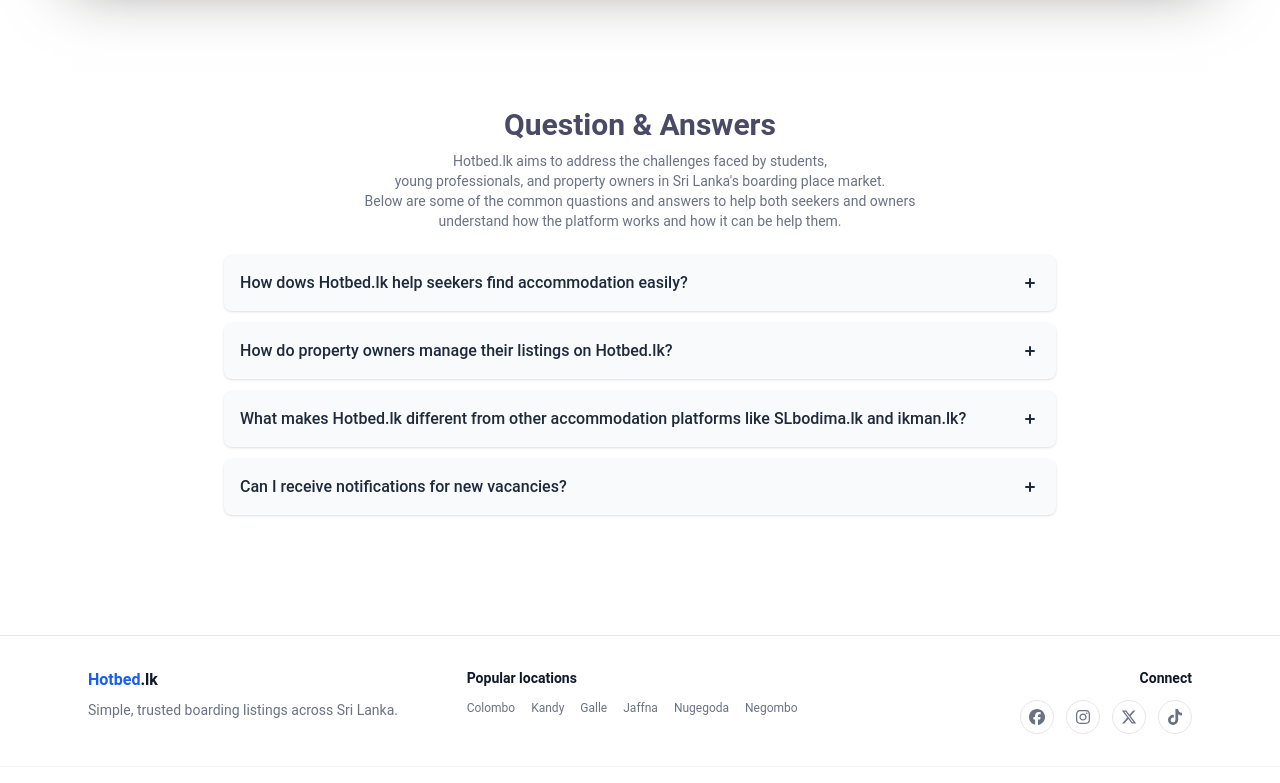
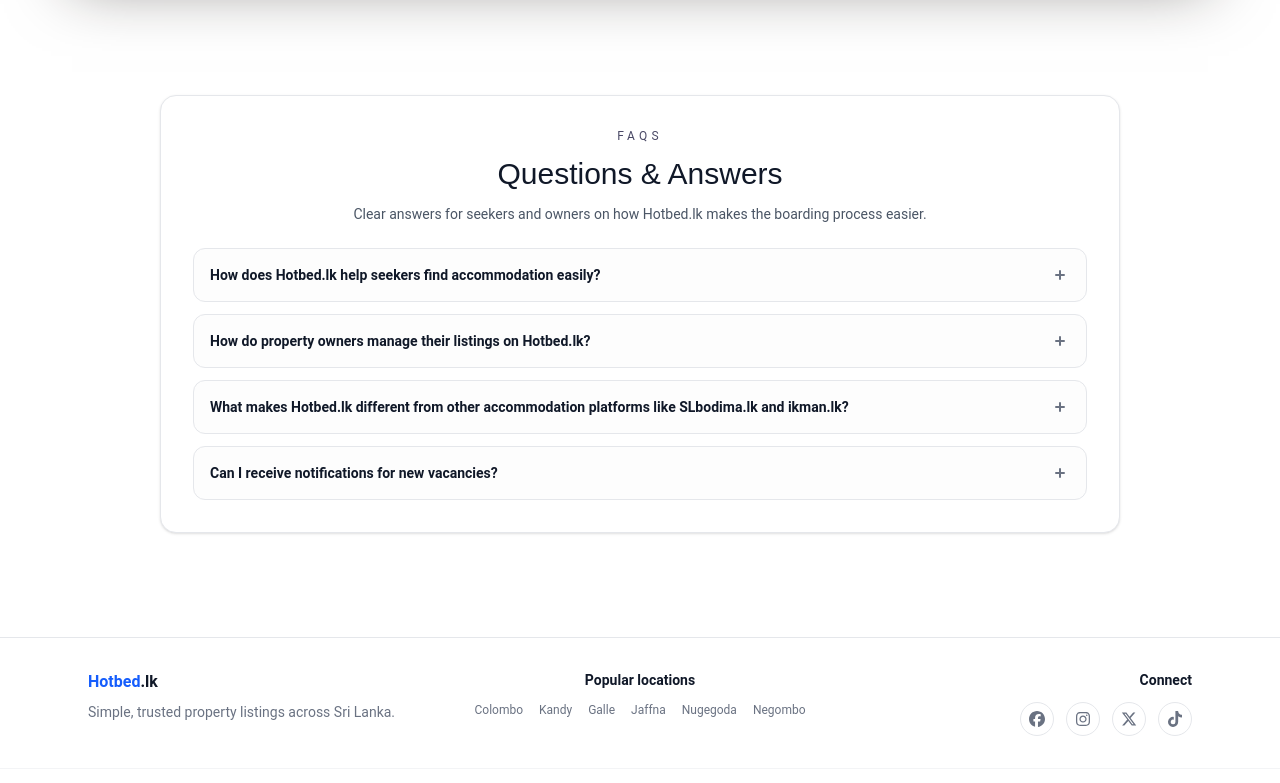
Before and after one commit to HotBedLK/frontend, a React app: page / in a window 1280 px wide. Shown: the part 2013-2796 px from the top of the page. Built offline with nearby package versions, Linux system fonts and the light colour scheme; the HTML template or start-up script is replaced by a standard one.

Commit message:
Enhance main functionality  and add login page

```diff
--- a/src/components/faq/FAQ.tsx
+++ b/src/components/faq/FAQ.tsx
@@ -1,7 +1,7 @@
 export default function FAQ() {
   const faqs = [
     {
-      q: "How dows Hotbed.lk help seekers find accommodation easily?",
+      q: "How does Hotbed.lk help seekers find accommodation easily?",
       a: "Hotbed.lk provides advanced filters for seekers to search for boarding places based on specific criteria such as location, price range, facilities, and proximity to key areas. This saves time and ensures seekers find the most relevant options without contacting multiple owners.",
     },
     {
@@ -14,37 +14,38 @@
     },
     {
       q: "Can I receive notifications for new vacancies?",
-      a: "Yes, Hotbed.lk offers a subscription and alert mechanism that allows seekers to receive notifications whenever a preferred property becomes available. This ensures that seekers are always in the loop about new vacancies without having to search manually.",
+      a: "Yes, Hotbed.lk offers a subscription and alert mechanism that allows seekers to receive notifications whenever a preferred property becomes available. This ensures that seekers are always in the loop about new vacancies without having to search manually.",
     },
   ];
 
   return (
-    <section className="mt-15 pb-20">
-      <div className="max-w-4xl mx-auto px-4 sm:px-6 lg:px-8 text-center">
-        <h2 className={`text-3xl font-bold text-[var(--primary-color)]`}>
-          Question & Answers
+    <section className="mt-12 pb-16">
+      <div className="mx-auto max-w-5xl px-4 sm:px-6 lg:px-8">
+        <div className="rounded-2xl border border-gray-200 bg-white p-6 shadow-sm sm:p-8">
+          <div className="text-center">
+            <p className="font-body text-xs uppercase tracking-[0.35em] text-[var(--primary-color)]">
+              FAQs
+            </p>
+            <h2 className="font-display mt-3 text-3xl text-gray-900">
+              Questions & Answers
             </h2>
-        <p className="mt-2 text-sm text-gray-500">
-          Hotbed.lk aims to address the challenges faced by students, <br />
-          young professionals, and property owners in Sri Lanka's boarding place
-          market.
-          <br />
-          Below are some of the common quastions and answers to help both
-          seekers and owners <br /> understand how the platform works and how it
-          can be help them.
+            <p className="font-body mt-3 text-sm text-gray-600">
+              Clear answers for seekers and owners on how Hotbed.lk makes the
+              boarding process easier.
             </p>
+          </div>
 
           <div className="mt-6 space-y-3 text-left">
             {faqs.map((f, i) => (
               <details
                 key={i}
-              className="group bg-gray-50 rounded-lg shadow-sm p-4"
+                className="group rounded-xl border border-gray-200 bg-gray-50/40 p-4 transition hover:border-gray-300"
                 aria-expanded="false"
               >
-              <summary className="flex items-center justify-between cursor-pointer text-gray-800 font-medium list-none">
-                <span>{f.q}</span>
+                <summary className="flex cursor-pointer list-none items-center justify-between text-sm font-semibold text-gray-900">
+                  <span className="font-body">{f.q}</span>
                   <svg
-                  className="w-5 h-5 transform transition-transform duration-200 group-open:rotate-45"
+                    className="h-5 w-5 transform text-gray-500 transition-transform duration-200 group-open:rotate-45"
                     viewBox="0 0 20 20"
                     fill="currentColor"
                     aria-hidden="true"
@@ -52,9 +53,12 @@
                     <path d="M10 5a1 1 0 011 1v3h3a1 1 0 110 2h-3v3a1 1 0 11-2 0v-3H6a1 1 0 110-2h3V6a1 1 0 011-1z" />
                   </svg>
                 </summary>
-              <div className="mt-3 text-sm text-gray-600">{f.a}</div>
+                <div className="font-body mt-3 text-sm text-gray-600">
+                  {f.a}
+                </div>
               </details>
             ))}
+          </div>
         </div>
       </div>
     </section>
--- a/src/components/layout/Footer/Footer.tsx
+++ b/src/components/layout/Footer/Footer.tsx
@@ -25,15 +25,15 @@
             <span className="text-blue-600">Hotbed</span>.lk
           </h1>
           <p className="mt-2 text-sm text-gray-500">
-            Simple, trusted boarding listings across Sri Lanka.
+            Simple, trusted property listings across Sri Lanka.
           </p>
         </div>
 
-        <div className="text-center md:text-left">
-          <h2 className="text-sm font-semibold text-gray-900">
+        <div className="text-center">
+          <h2 className="text-sm font-semibold text-gray-900 text-center">
             Popular locations
           </h2>
-          <ul className="mt-3 flex flex-wrap justify-center gap-x-4 gap-y-2 text-xs text-gray-500 md:justify-start">
+          <ul className="mt-3 flex flex-wrap justify-center gap-x-4 gap-y-2 text-xs text-gray-500 text-center">
             {locations.map((city) => (
               <li key={city}>{city}</li>
             ))}
--- a/src/components/listings/FeaturedListings.tsx
+++ b/src/components/listings/FeaturedListings.tsx
@@ -116,7 +116,7 @@
                     {listing.price}
                   </p>
 
-                  <button className="font-body mt-5 w-full rounded-lg bg-[#4a4966] px-4 py-2 text-sm font-semibold text-white shadow-sm transition hover:bg-[#3d3c5a]">
+                  <button className="font-body mt-5 w-full rounded-lg bg-[#4a4966] px-4 py-2 text-sm font-semibold text-white shadow-sm transition hover:bg-[#3d3c5a] hover:cursor-pointer">
                     View
                   </button>
                 </div>
--- a/src/components/search/HeroSearch.tsx
+++ b/src/components/search/HeroSearch.tsx
@@ -55,11 +55,11 @@
   return (
     <section className="relative">
       {/* Background image */}
-      <div className="absolute inset-0">
+      <div className="absolute inset-0 ">
         <img
           src="/images/banners/landing-p-hero-01.png"
           alt="hero"
-          className="w-full h-105 object-cover brightness-75"
+          className="w-full h-105 object-cover brightness-75 rounded-b-2xl"
         />
       </div>
 
--- a/src/index.css
+++ b/src/index.css
@@ -30,6 +30,18 @@
   font-family: var(--font-body);
 }
 
+.no-scrollbar {
+  scrollbar-width: none;
+}
+
+.no-scrollbar::-webkit-scrollbar:vertical {
+  width: 0;
+}
+
+.no-scrollbar::-webkit-scrollbar:horizontal {
+  height: 10px;
+}
+
 @keyframes rise-in {
   from {
     opacity: 0;
--- a/src/pages/Auth/Login.tsx
+++ b/src/pages/Auth/Login.tsx
@@ -1,3 +1,97 @@
+import { Link } from "react-router-dom";
+
 export default function Login() {
-  return <>Login</>;
+  return (
+    <div className="min-h-screen bg-gray-100 px-4 py-10">
+      <div className="mx-auto flex w-full max-w-5xl overflow-hidden rounded-2xl bg-white shadow-lg">
+        <div className="relative hidden w-1/2 md:block">
+          <img
+            src="/images/banners/landing-p-hero-01.png"
+            alt="Boarding room"
+            className="h-full w-full object-cover"
+          />
+          <div className="absolute inset-0 bg-black/20" />
+          <img
+            src="/images/hotbedlk-logo.png"
+            alt="Hotbed.lk"
+            className="absolute left-6 top-6 h-8"
+          />
+        </div>
+
+        <div className="flex w-full flex-col gap-6 p-6 sm:p-10 md:w-1/2">
+          <Link
+            to="/"
+            className="w-fit text-xs font-semibold text-gray-500 transition hover:text-gray-900"
+          >
+            &larr; Go Back
+          </Link>
+
+          <div>
+            <h1 className="font-display text-2xl text-gray-900">Welcome</h1>
+            <p className="mt-1 text-sm text-gray-500">
+              Create a account or login with hotbed.lk
+            </p>
+          </div>
+
+          <form className="space-y-4">
+            <div className="space-y-2">
+              <label className="text-xs font-semibold text-gray-500">
+                Phone Number
+              </label>
+              <input
+                type="tel"
+                name="phone"
+                placeholder="0777123456"
+                className="w-full rounded-lg border border-gray-200 bg-gray-100 px-4 py-2 text-sm text-gray-900 focus:border-gray-300 focus:outline-none focus:ring-2 focus:ring-gray-200"
+              />
+            </div>
+
+            <div className="space-y-2">
+              <label className="text-xs font-semibold text-gray-500">
+                Password
+              </label>
+              <input
+                type="password"
+                name="password"
+                placeholder="****************"
+                className="w-full rounded-lg border border-gray-200 bg-gray-100 px-4 py-2 text-sm text-gray-900 focus:border-gray-300 focus:outline-none focus:ring-2 focus:ring-gray-200"
+              />
+            </div>
+
+            <button
+              type="submit"
+              className="w-full rounded-lg bg-[#4a4966] px-4 py-2 text-sm font-semibold text-white transition hover:bg-[#3d3c5a]"
+            >
+              Login
+            </button>
+
+            <p className="text-center text-xs text-gray-500">
+              Forget password?{" "}
+              <button type="button" className="text-blue-600 hover:underline">
+                Click here
+              </button>
+            </p>
+
+            <p className="text-center text-xs text-gray-400">
+              Terms of use | Privacy policy
+            </p>
+          </form>
+
+          <div className="rounded-xl border border-gray-100 bg-gray-50 p-4">
+            <h2 className="font-display text-sm text-gray-900">
+              How We Work ?
+            </h2>
+            <p className="mt-2 text-xs leading-relaxed text-gray-600">
+              At Hotbed.lk, we make finding and managing boarding places simple
+              and efficient. Seekers can quickly find properties with real-time
+              availability and advanced filters, while owners can manage
+              listings without repeated posts. Our platform saves time, reduces
+              frustration, and ensures reliable, up-to-date information—creating
+              a seamless experience for everyone.
+            </p>
+          </div>
+        </div>
+      </div>
+    </div>
+  );
 }
--- a/src/pages/Landing/LandingPage.tsx
+++ b/src/pages/Landing/LandingPage.tsx
@@ -7,7 +7,7 @@
 
 export default function LandingPage() {
   return (
-    <div className="min-h-screen bg-white text-gray-900">
+    <div className="bg-white text-gray-900">
       <main>
         <HeroSearch />
         <StepsCard />
```
Also changed, not shown: src/App.tsx (+42 -0 lines), src/components/layout/Navbar/Navbar.tsx (+8 -5 lines). Lines whose indentation alone changed are shown as unchanged.
